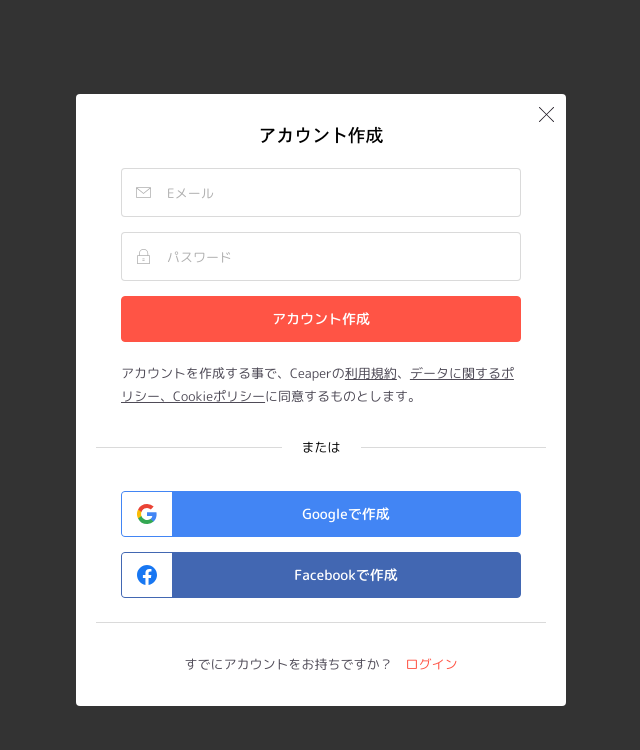
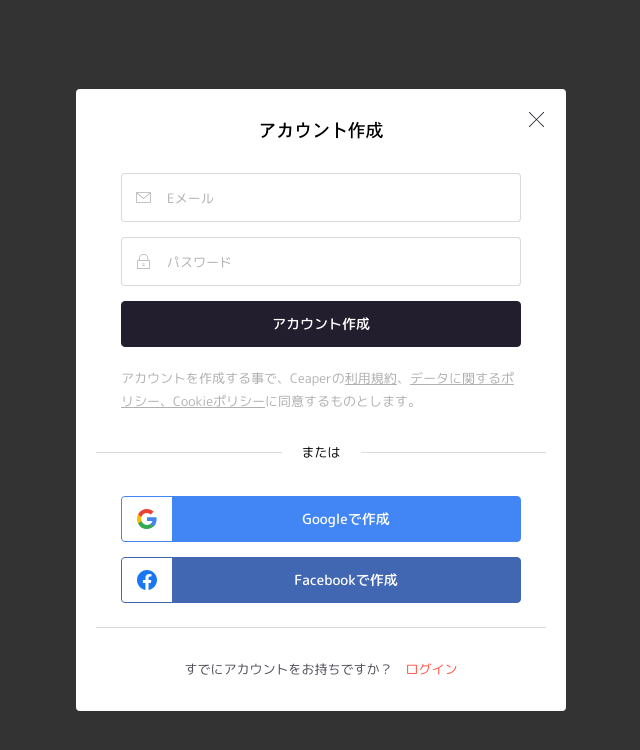
Before and after one commit to ceaper-official/cepaer-web-app, a Next.js app: page /signup in a window 1280 px wide. Shown: the top 750 px of the page, without its empty margins (319-959 px from the left). Built offline with nearby package versions, Linux system fonts and the light colour scheme.

Commit message:
新規追加

```diff
--- a/pages/forgot-password.js
+++ b/pages/forgot-password.js
@@ -18,7 +18,7 @@ export default () => (
     <input class="input-inner" placeholder="Eメール"></input>
 </div>
     <div class="action-button-wrapper">
-    <button class="button-accent button">パスワードを再設定</button></div>
+    <button class="button-black button">パスワードを再設定</button></div>
 
     <div class="hr-text"></div>
     <div class="make-account-link">
--- a/pages/signin.js
+++ b/pages/signin.js
@@ -29,7 +29,7 @@ export default () => (
 </Link>
 </span></div>
     <div class="action-button-wrapper">
-    <button class="button-accent button">ログイン</button></div>
+    <button class="button-black button">ログイン</button></div>
     <span class="actions-subtitle xs-text">または</span>
         <div class="action-button-wrapper">
     <button class="button google-button social-button"><span class="button-prefix"><Google /></span><span class="social-button-inner">Googleでログイン</span></button>
--- a/pages/signup.js
+++ b/pages/signup.js
@@ -24,13 +24,13 @@ export default () => (
 </span>
 <input class="input-inner" placeholder="パスワード" type="password"></input></div>
     <div class="action-button-wrapper">
-    <button class="button-accent button">アカウント作成</button>
+    <button class="button-black button">アカウント作成</button>
             </div>
-            <p class="xs-text">アカウントを作成する事で、Ceaperの<Link href="/terms">
-                    <a class="border-text">利用規約</a>
+            <p class="xs-text grey">アカウントを作成する事で、Ceaperの<Link href="/terms">
+                    <a class="border-text grey">利用規約</a>
                 </Link>、
                 <Link href="/privacy">
-                        <a class="border-text">データに関するポリシー、Cookieポリシー</a>
+                        <a class="border-text grey">データに関するポリシー、Cookieポリシー</a>
                     </Link>に同意するものとします。</p>
     <span class="actions-subtitle xs-text">または</span>
     <div class="action-button-wrapper">
--- a/styles/actions.scss
+++ b/styles/actions.scss
@@ -37,12 +37,12 @@ height: 100vh;
   z-index: 1052;
   cursor: pointer;
   transition: opacity 0.2s ease;
-  height: 40px;
-  width: 40px;
+  height: 60px;
+  width: 60px;
   display: flex;
 align-items: center;
 justify-content: center;
-  padding: 10px;
+  padding: 20px;
     & svg {
       width: 15px;
       height: 15px;
@@ -51,7 +51,7 @@ justify-content: center;
 //タイトル
 & h1 {
 font-size: 1.8rem;
-margin: 0 0 2rem;
+margin: 0 0 3rem;
 font-weight: 500;
   }
   //入力
--- a/styles/button.scss
+++ b/styles/button.scss
@@ -27,8 +27,8 @@ color: var(--white);
 border: 1px solid var(--accent);
 background: var(--accent);
 &:hover {
-  color: var(--accent);
-  background: none;
+  border: 1px solid var(--black);
+  background: var(--black);
 }
 }
 
@@ -43,8 +43,8 @@ background: var(--black);
 }
 }
 &:hover {
-  color: var(--black);
-  background: none;
+  border: 1px solid var(--accent);
+  background: var(--accent);
   & svg {
     path{
     stroke: var(--black);
@@ -102,26 +102,22 @@ text-decoration: underline;
 color: var(--white);
 background: #4285F4;
 border-color: #4285F4;
-&:hover {
-  color: #4285F4;
-  background: var(--white);
-}
 }
 
 .facebook-button {
   color: var(--white);
   background: #4267b2;
   border-color: #4267b2;
-  &:hover {
-    color: #4267b2;
-    background: var(--white);
-  }
   }
 
   .social-button {
     position: relative;
     overflow: hidden;
     display: flex;
+    &:hover {
+      background: var(--black);
+      border-color: var(--black);
+    }
     & .button-prefix {
       left: 0px;
 position: absolute;
@@ -178,7 +174,7 @@ padding: 0 1.5rem;
     &:before {
     content: "";
     position: absolute;
-    top: 27%;
+    top: 25%;
     left: 0px;
     width: 1px;
     height: 50%;
--- a/styles/color.scss
+++ b/styles/color.scss
@@ -1,5 +1,9 @@
 .accent {
   color: var(--accent);
+}
+
+.grey {
+  color: var(--grey);
 }
 
 /*Background*/
```
